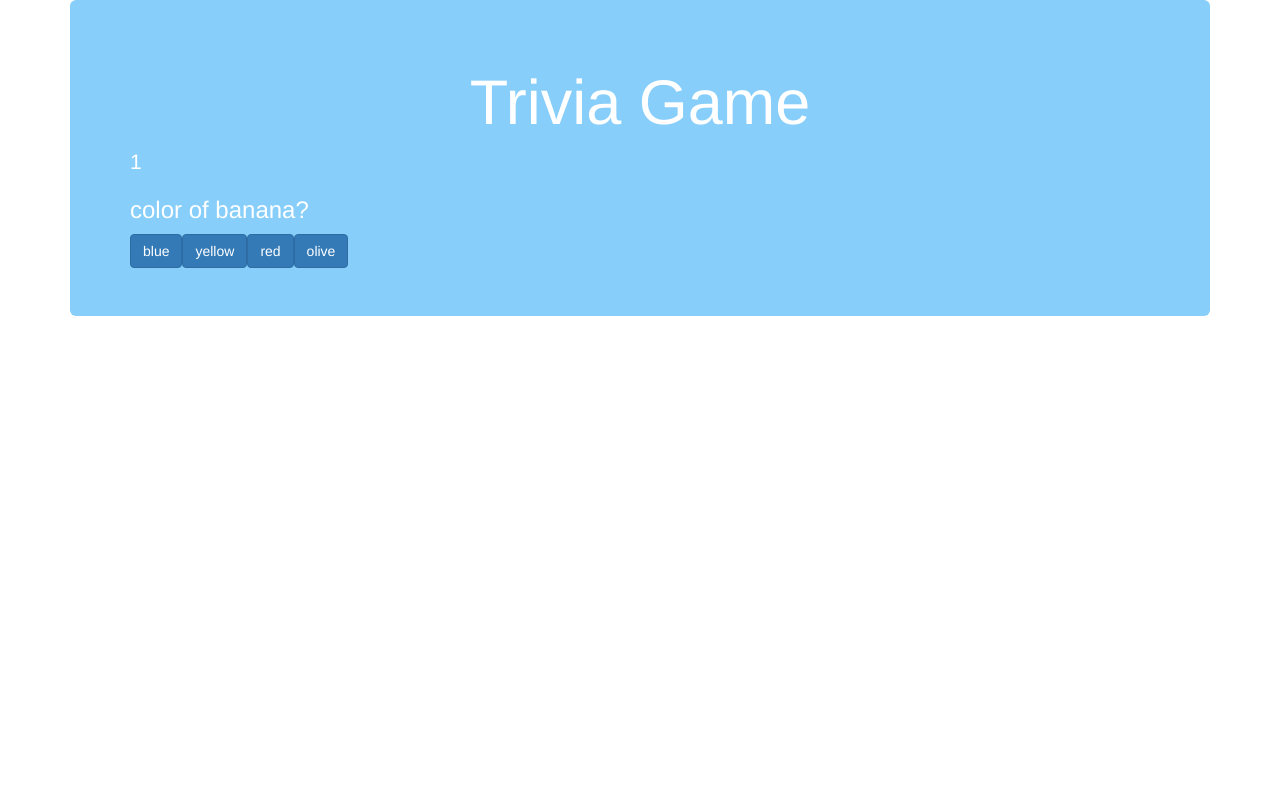
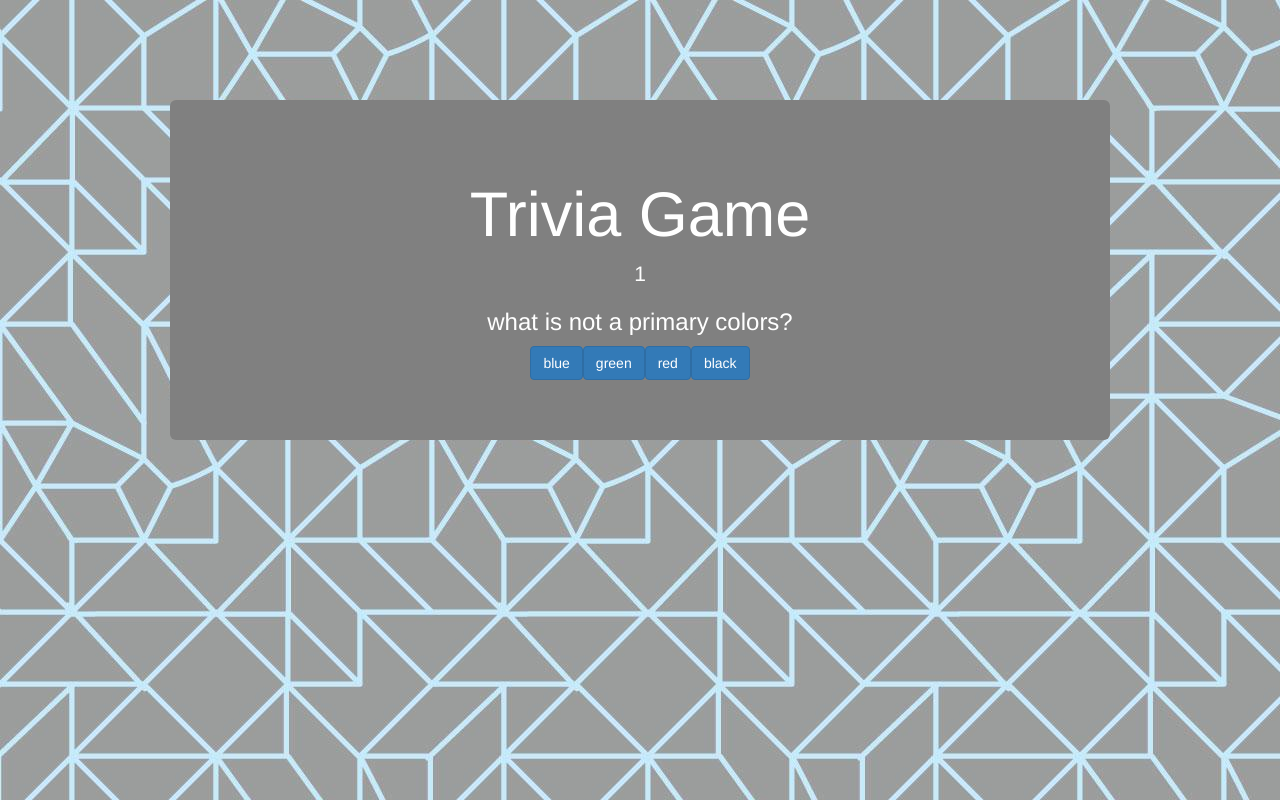
Before and after one commit to milee8989/TriviaGame, a plain HTML site: page index.html in a window 1280 px wide. Drawn offline with nearby package versions, Linux system fonts and the light colour scheme.

Commit message:
revisedquestionsandpatters

```diff
--- a/assets/css/style.css
+++ b/assets/css/style.css
@@ -0,0 +1,3 @@
+body{
+   background: url("../images/pattern.jpg")
+}
--- a/assets/javascript/app.js
+++ b/assets/javascript/app.js
@@ -7,19 +7,24 @@ var interval = '';
 var a = 0;
 var questions = [
     {
-        q: "color of banana?",
-        a: ["blue", "yellow", "red", "olive"],
-        correctAnswer: "yellow"
+        q: "what is not a primary colors?",
+        a: ["blue", "green", "red", "black"],
+        correctAnswer: "black"
     },
     {
-        q: "color of grape?",
+        q: "What is the main color of the UN flag?",
         a: ["blue", "light-green", "red", "black"],
-        correctAnswer: "yellow"
+        correctAnswer: "light-green"
     },
     {
-        q: "color of melon?",
-        a: ["blue", "yellow", "green", "blue-navy"],
-        correctAnswer: "yellow"
+        q: "An Oscar is what color?",
+        a: ["iron", "copper", "silver", "gold"],
+        correctAnswer: "gold"
+    },
+    {
+        q: "The stars on the flag of the United States are what color?",
+        a: ["blue", "white", "red", "black"],
+        correctAnswer: "white"
     }
 ];
 
@@ -43,10 +48,10 @@ function printQuestions(a){
         }
     }else{
         stopInterval();
-        var wins = $('<h1>');
-        wins.text('Correct' + correct)
+        var wins = $('<h2>');
+        wins.text('Correct' +correct)
         console.log("wins " + correct);
-        var losses = $('<h1>');
+        var losses = $('<h2>');
        losses.text("Incorrect " + incorrect)
         quiz.append(wins, losses);
     }
--- a/index.html
+++ b/index.html
@@ -7,30 +7,30 @@
     <meta http-equiv="X-UA-Compatible" content="ie=edge">
     <title>Totally Trivial Trivia</title>
     <link href="https://maxcdn.bootstrapcdn.com/bootstrap/3.3.7/css/bootstrap.min.css" rel="stylesheet" />
-
+    <link rel="stylesheet" href="assets/css/style.css">
 </head>
 
 <body>
 
     <div class="container">
-        <div class="jumbotron" style="background-color: lightskyblue; color: white;">
+        <div class="jumbotron" style="background-color: grey; color: white;; margin:100px; padding:60px">
 
-        <div id="header">
-            <h1 class="text-center">Trivia Game</h1>
-  <p id="timer"></p>
-                <div id="quiz">
-                    <button id="start">start</button>
+            <div id="header">
+                <h1 class="text-center">Trivia Game</h1>
+                <p class="text-center" id="timer"></p>
+                <div class="text-center" id="quiz">
+                    <button class="text-center" id="start">start</button>
                 </div>
 
             </div>
 
 
-    </div>
+        </div>
 
-    <script type="text/javascript" src="https://cdnjs.cloudflare.com/ajax/libs/jquery/3.2.1/jquery.min.js"></script>
+        <script type="text/javascript" src="https://cdnjs.cloudflare.com/ajax/libs/jquery/3.2.1/jquery.min.js"></script>
 
 
-    <script src="assets/javascript/app.js"></script>
+        <script src="assets/javascript/app.js"></script>
 </body>
 
 </html>
```
Also changed, not shown: assets/images/pattern.jpg (added), assets/images/patterns.jfif (added).
